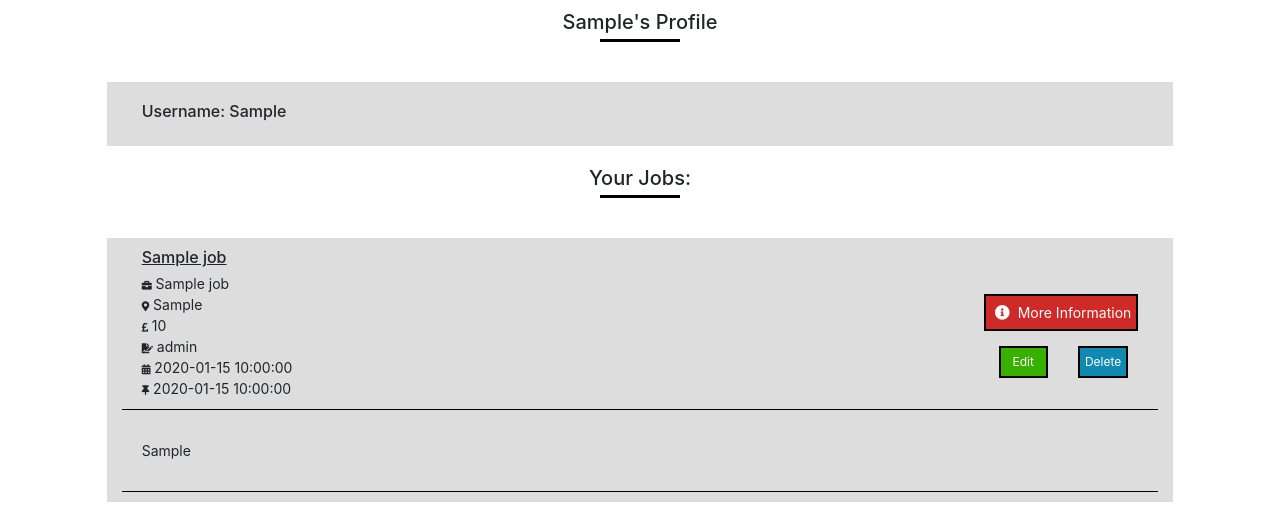
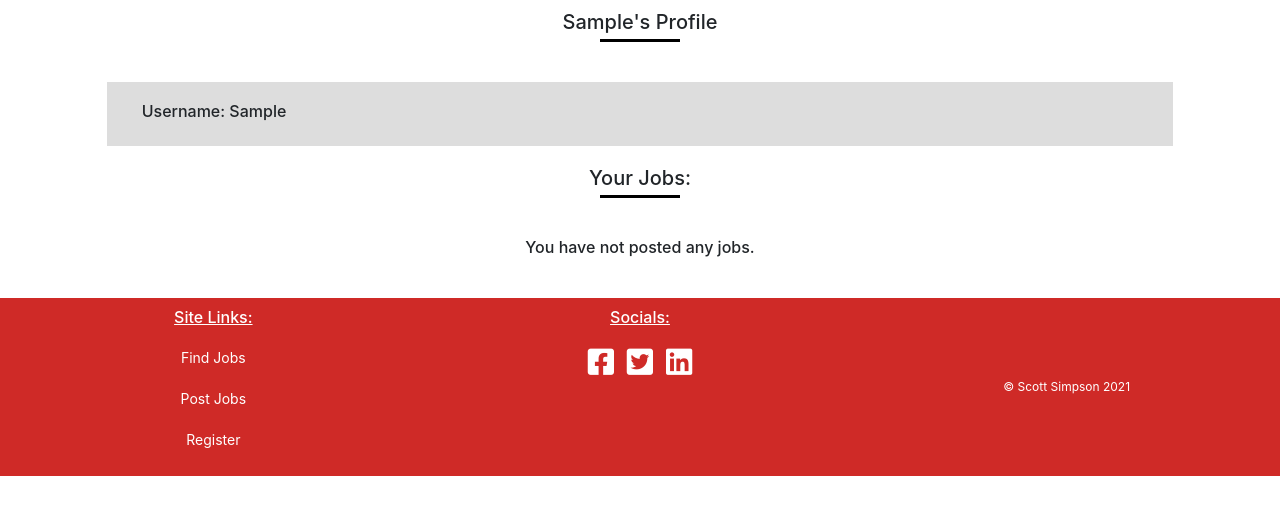
Before and after one commit to Code-Institute-Submissions/CI-MS3-Fledgling-Talent, a Flask app: page /profile/1 in a window 1280 px wide. Shown: the part 63-581 px from the top of the page. Run offline with Flask 2, Linux system fonts and the light colour scheme; the visitor is signed in with stand-in values (Sample User, id 1); a database or web service that is not in the repository returns one stand-in record (values such as "Sample title"); some libraries are stand-ins or nearby versions.

Commit message:
FEAT: Add job|length check to profile for edit/delete functions

```diff
--- a/static/css/style.css
+++ b/static/css/style.css
@@ -257,6 +257,12 @@ footer {
     margin: 2rem auto 1rem;
     background-color: #DDD;
 }
+.profile-content {
+    text-align: center;
+    font-size: 1.6rem;
+    margin: auto;
+    padding: 2rem;
+}
 /*--------------------------------------------ABOUT*/
 .about-card {
     width: 100%;
--- a/templates/profile.html
+++ b/templates/profile.html
@@ -14,6 +14,7 @@
         <hr class="block-divider block-divider-short">
         <div class="row">
             {% for job in jobs %}
+                {% if session.user|lower == job.created_by|lower %}
                     <div class="col-md-10 job-card">
                         <h3 class="job-headings">{{ job.job_title }}</h3>
                         <div class="job-sub-headings">
@@ -81,8 +82,11 @@
                             <p class="posted-by">{{ job.posted_by|capitalize }}</p>
                         </div>
                     </div>
+                {% endif %}
             {% endfor %}
+            {% if jobs|length > 0 %}
+                <h3 class="profile-content">You have not posted any jobs.</h3>
+            {% endif %}
         </div>
     </section>
-
     {% endblock %}
```
Lines whose indentation alone changed are shown as unchanged.
